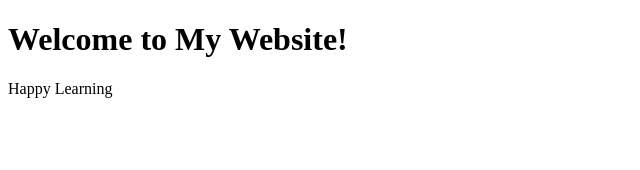
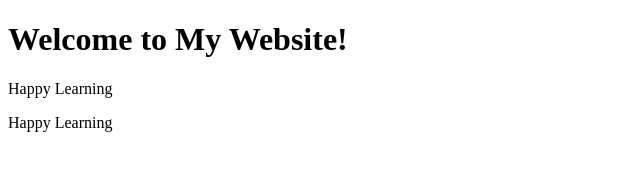
Before and after one commit to akash-ahirwar02/jenkins-assignment, a plain HTML site: page index.html in a window 1280 px wide. Shown: the whole page, without its empty margins (0-640 px from the left). Drawn offline with Linux system fonts and the light colour scheme.

Commit message:
Update index.html

```diff
--- a/index.html
+++ b/index.html
@@ -9,6 +9,7 @@
 
     <h1>Welcome to My Website!</h1>
     <p>Happy Learning</p>
+     <p>Happy Learning</p>
 
 </body>
 </html>
```
